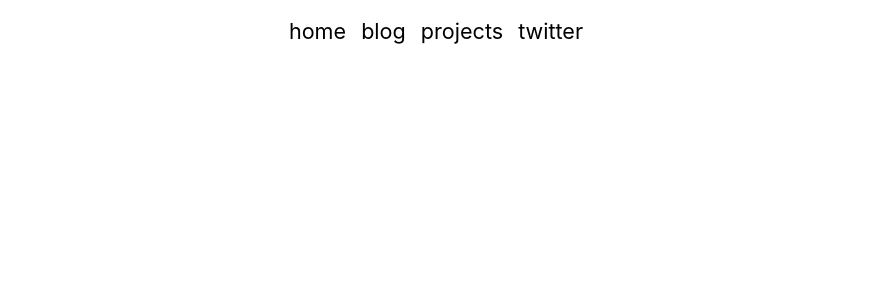
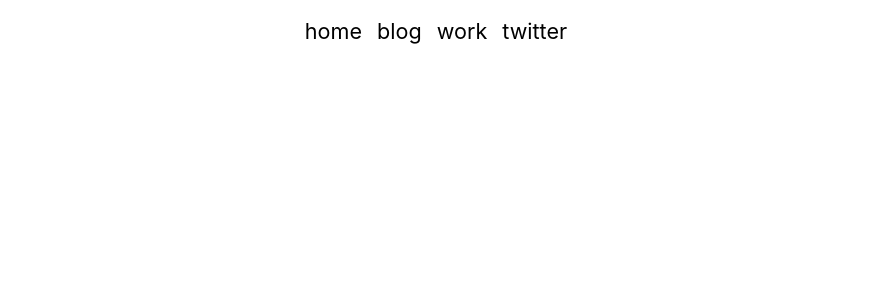
Before and after one commit to matheustguimaraes/matheustguimaraes.com, a Gatsby site: page / in a window 1280 px wide. Shown: the top 281 px of the page, without its empty margins (204-1076 px from the left). Built offline with nearby package versions, Linux system fonts and the light colour scheme; Gatsby itself is replaced by a stand-in of ours.

Commit message:
Change header tab to work

```diff
--- a/src/components/header.js
+++ b/src/components/header.js
@@ -9,7 +9,7 @@ const Header = ({ siteTitle }) => (
       <p>
         <HomeLink to="/">home</HomeLink>
         <NavLink to="/blog">blog</NavLink>
-        <NavLink to="/projects">projects</NavLink>
+        <NavLink to="/projects">work</NavLink>
         <TwitterLink href="https://twitter.com/matheusguimr">
           twitter
         </TwitterLink>
```
